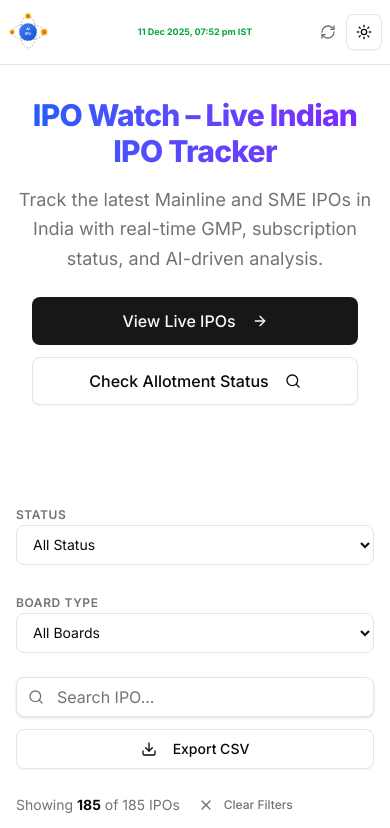
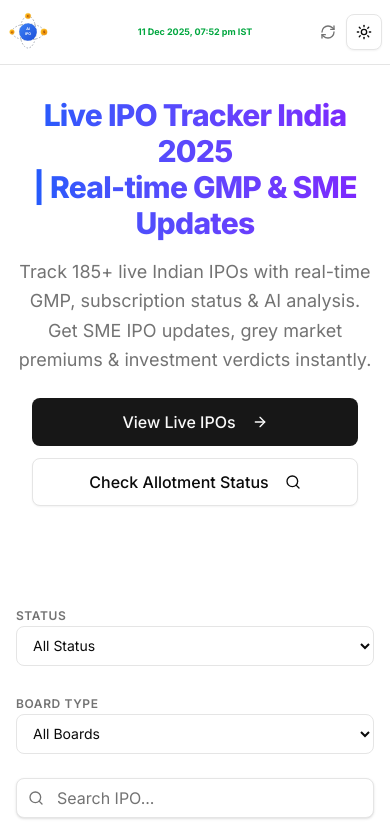
Before and after one commit to sav98aman/ipo-ui, a Next.js app: page / in a window 390 px wide. Shown: the top 828 px of the page. Built offline with nearby package versions, Linux system fonts and the light colour scheme.

Commit message:
Implement SEO strategy: titles, meta tags, schema, and content updates

```diff
--- a/src/app/ipo-allotment-status/page.tsx
+++ b/src/app/ipo-allotment-status/page.tsx
@@ -2,18 +2,30 @@ import { Metadata } from 'next';
 import StatusClient from './StatusClient';
 
 export const metadata: Metadata = {
-    title: "Check IPO Allotment Status - KFintech, LinkIntime, BSE, NSE | IPO Watch",
-    description: "Check your IPO allotment status across all major registrars including KFintech, LinkIntime (MUFG), BSE, and NSE. Real-time status checking with secure popup access.",
-    keywords: "IPO status, check IPO allotment, KFintech status, LinkIntime IPO status, BSE IPO check, NSE IPO allotment, IPO result",
+    title: "IPO Allotment Status Checker 2025 | NSE SME IPO Results",
+    description: "Check IPO allotment status instantly for Mainboard & SME IPOs. Verify your shares, refunds and listing details in real-time.",
+    keywords: "IPO allotment status, check IPO result, SME IPO allotment, Mainboard IPO status, KFintech IPO status, LinkIntime status, NSE IPO result, BSE IPO allotment",
     alternates: {
         canonical: '/ipo-allotment-status',
     },
     openGraph: {
-        title: "Check IPO Allotment Status | IPO Watch",
-        description: "Universal IPO Status Checker for KFintech, LinkIntime, BSE, and NSE.",
+        title: "IPO Allotment Status Checker 2025 | NSE SME IPO Results",
+        description: "Check IPO allotment status instantly for Mainboard & SME IPOs. Verify your shares, refunds and listing details in real-time.",
         url: 'https://ipo-ai-ui.netlify.app/ipo-allotment-status',
         type: 'website',
+        images: [
+            {
+                url: '/og-image.png',
+                width: 1200,
+                height: 630,
+                alt: 'IPO Allotment Status Checker 2025',
+            },
+        ],
     },
+    other: {
+        "author": "GMP AI IPO Team",
+        "publish_date": "2025-12-11",
+    }
 };
 
 export default function StatusPage() {
--- a/src/app/layout.tsx
+++ b/src/app/layout.tsx
@@ -10,18 +10,25 @@ import SchemaMarkup from "@/components/SEO/SchemaMarkup";
 const inter = Inter({ subsets: ["latin"] });
 
 export const metadata: Metadata = {
-  title: "IPO Watch - Live Indian IPO Tracker | Real-time GMP Analysis",
-  description: "Track latest Indian IPOs with real-time GMP, subscription status, and AI-driven analysis. Monitor Mainline and SME IPOs live with our advanced dashboard.",
-  keywords: "IPO tracker India, live GMP tracker, IPO subscription, Indian IPO analysis, SME IPO, Mainboard IPO, GMP live, IPO allotment status",
-  authors: [{ name: "GMP AI IPO" }],
+  title: "Live IPO Tracker India 2025 | Real-time GMP Analysis & SME IPO Updates",
+  description: "Track 185+ live Indian IPOs with real-time GMP, subscription status & AI analysis. Get SME IPO updates, grey market premiums & investment verdicts instantly.",
+  keywords: "IPO tracker India, live GMP tracker, IPO subscription, Indian IPO analysis, SME IPO, Mainboard IPO, GMP live, IPO allotment status, NSE IPO, BSE IPO",
+  authors: [{ name: "GMP AI IPO Team" }],
   metadataBase: new URL('https://ipo-ai-ui.netlify.app'),
   alternates: {
     canonical: '/',
   },
+  other: {
+    "author": "GMP AI IPO Team",
+    "publish_date": "2025-12-11",
+    "article:published_time": "2025-12-11T20:00:00Z",
+    "article:author": "IPO Analysis Team",
+    "google-site-verification": "G-HLS540NE6V", // Keeping existing GA ID if needed for verification
+  },
   openGraph: {
     type: "website",
-    title: "IPO Watch - Live Indian IPO Tracker | Real-time GMP",
-    description: "Track latest Mainline and SME IPOs with real-time GMP, subscription status, and AI-driven analysis.",
+    title: "Live IPO Tracker India 2025 | Real-time GMP",
+    description: "Track 185+ live Indian IPOs with real-time GMP, subscription status & AI analysis. Get SME IPO updates, grey market premiums & investment verdicts instantly.",
     url: 'https://ipo-ai-ui.netlify.app',
     siteName: 'GMP AI IPO',
     images: [
@@ -29,15 +36,15 @@ export const metadata: Metadata = {
         url: '/og-image.png',
         width: 1200,
         height: 630,
-        alt: 'GMP AI IPO Preview',
+        alt: 'Live IPO Tracker India 2025 Preview',
       },
     ],
     locale: 'en_IN',
   },
   twitter: {
     card: "summary_large_image",
-    title: "IPO Watch - Live Indian IPO Tracker",
-    description: "Track latest Mainline and SME IPOs with real-time GMP, subscription status, and AI-driven analysis.",
+    title: "Live IPO Tracker India 2025 | Real-time GMP",
+    description: "Track 185+ live Indian IPOs with real-time GMP, subscription status & AI analysis.",
     images: ["/og-image.png"],
     creator: "@ipo_watch",
   },
--- a/src/components/IPO/HeroSection.tsx
+++ b/src/components/IPO/HeroSection.tsx
@@ -13,10 +13,10 @@ export function HeroSection() {
     return (
         <div className="py-8 text-center space-y-4 max-w-4xl mx-auto">
             <h1 className="text-3xl font-extrabold tracking-tight lg:text-5xl bg-gradient-to-r from-blue-600 to-violet-600 bg-clip-text text-transparent">
-                IPO Watch – Live Indian IPO Tracker
+                Live IPO Tracker India 2025 <span className="block sm:inline">| Real-time GMP & SME Updates</span>
             </h1>
             <p className="text-muted-foreground text-lg max-w-2xl mx-auto leading-relaxed">
-                Track the latest Mainline and SME IPOs in India with real-time GMP, subscription status, and AI-driven analysis.
+                Track 185+ live Indian IPOs with real-time GMP, subscription status & AI analysis. Get SME IPO updates, grey market premiums & investment verdicts instantly.
             </p>
 
             <div className="flex flex-col sm:flex-row items-center justify-center gap-3 pt-2 w-full px-4 sm:px-0">
--- a/src/components/SEO/SchemaMarkup.tsx
+++ b/src/components/SEO/SchemaMarkup.tsx
@@ -3,7 +3,7 @@
 import Script from "next/script";
 
 export default function SchemaMarkup() {
-    const schemaData = {
+    const webAppSchema = {
         "@context": "https://schema.org",
         "@type": "WebApplication",
         "name": "IPO Watch - Live Indian IPO Tracker",
@@ -30,6 +30,15 @@ export default function SchemaMarkup() {
             "name": "GMP AI IPO",
             "logo": "https://ipo-ai-ui.netlify.app/icon.png"
         }
+    };
+
+    const websiteSchema = {
+        "@context": "https://schema.org",
+        "@type": "WebSite",
+        "name": "IPO Watch",
+        "url": "https://ipo-ai-ui.netlify.app",
+        "description": "Live Indian IPO tracker with real-time GMP analysis",
+        "creator": "GMP AI IPO Team"
     };
 
     const organizationSchema = {
@@ -86,7 +95,8 @@ export default function SchemaMarkup() {
 
     return (
         <>
-            <Script id="schema-webapp" type="application/ld+json" dangerouslySetInnerHTML={{ __html: JSON.stringify(schemaData) }} />
+            <Script id="schema-webapp" type="application/ld+json" dangerouslySetInnerHTML={{ __html: JSON.stringify(webAppSchema) }} />
+            <Script id="schema-website" type="application/ld+json" dangerouslySetInnerHTML={{ __html: JSON.stringify(websiteSchema) }} />
             <Script id="schema-org" type="application/ld+json" dangerouslySetInnerHTML={{ __html: JSON.stringify(organizationSchema) }} />
             <Script id="schema-faq" type="application/ld+json" dangerouslySetInnerHTML={{ __html: JSON.stringify(faqSchema) }} />
         </>
```
